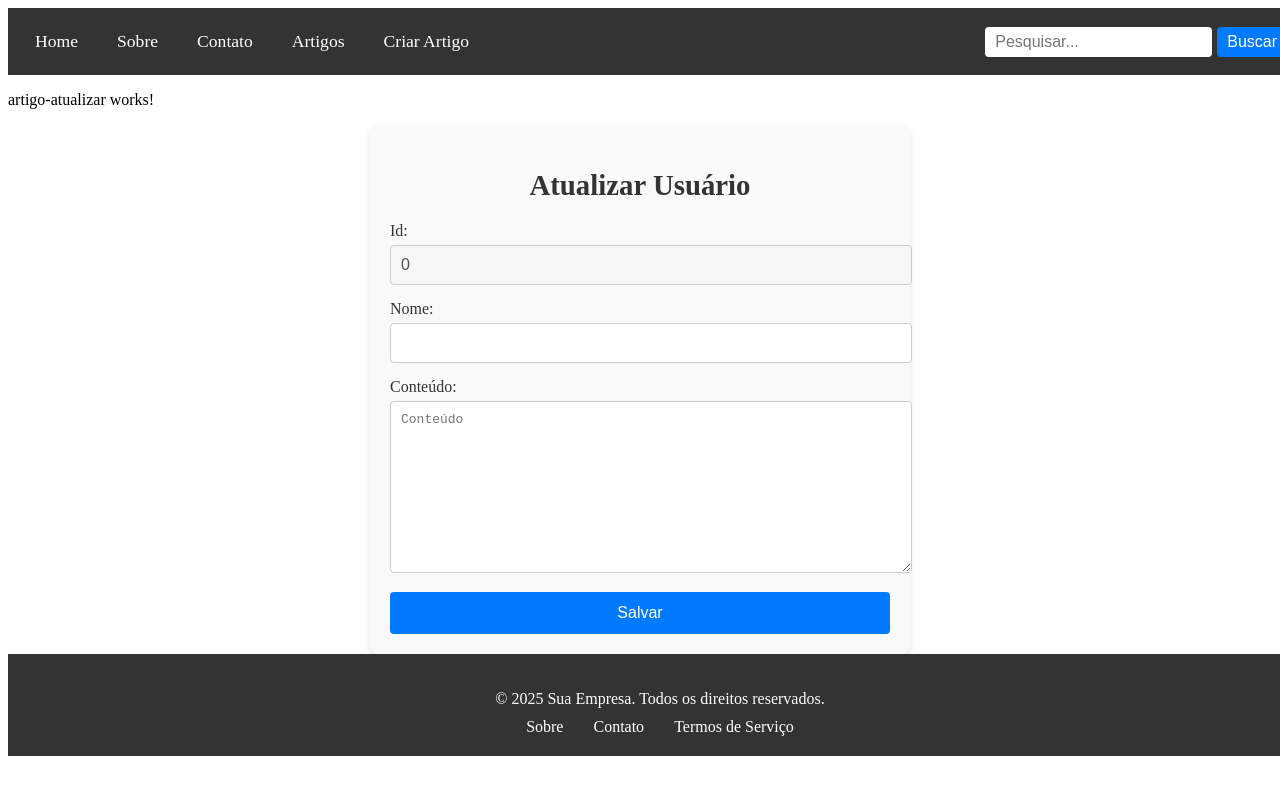
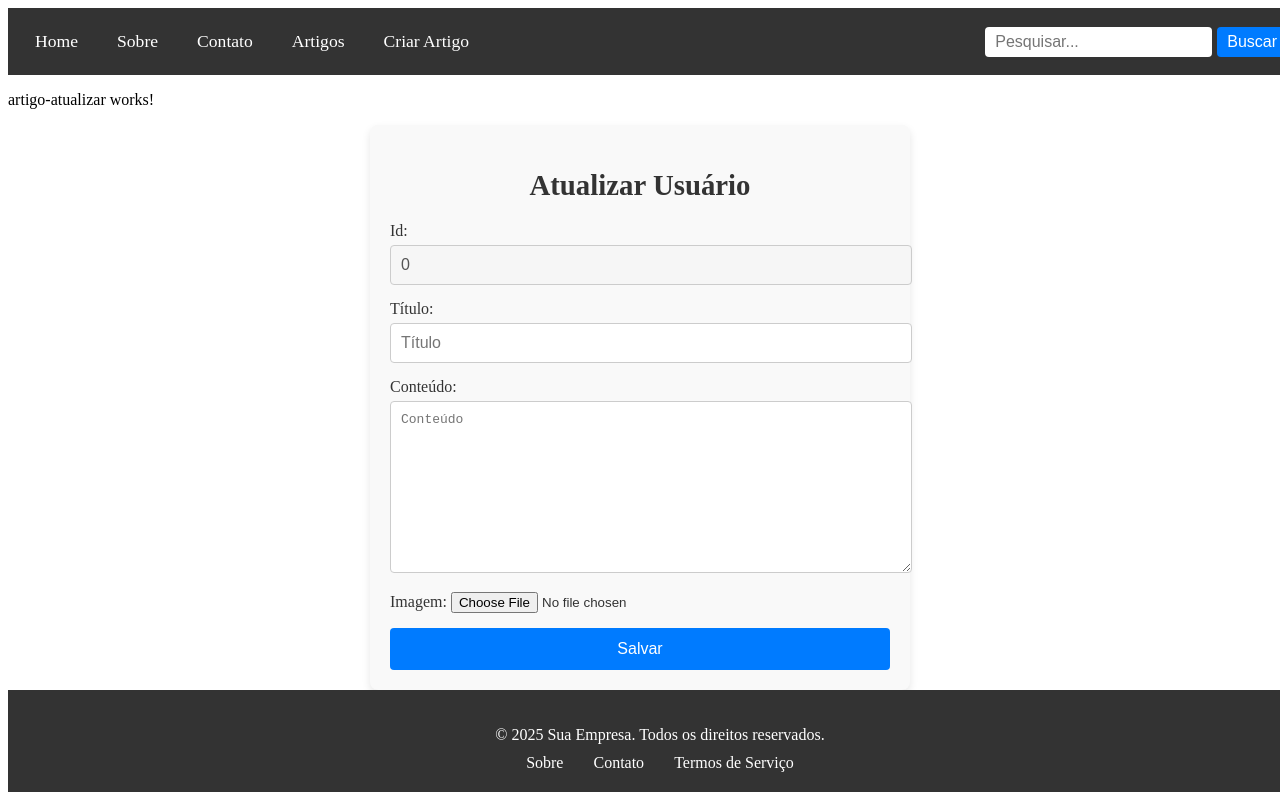
Before and after one commit to braulio-dos-santos/blog247, an Angular app: page /artigo-atualizar in a window 1280 px wide. Shown: the top 800 px of the page. Built offline with nearby package versions, Linux system fonts and the light colour scheme; no server answers.

Commit message:
Atualiza rótulos de campos no formulário de atualização de artigo

```diff
--- a/src/app/pages/artigo-atualizar/artigo-atualizar.component.html
+++ b/src/app/pages/artigo-atualizar/artigo-atualizar.component.html
@@ -9,8 +9,8 @@
       <input type="number" [(ngModel)]="artigoId" name="id" disabled />
     </label>
     <label>
-      Nome:
-      <input type="text" [(ngModel)]="artigo.titulo" name="titulo" required />
+      Título:
+      <input type="text" [(ngModel)]="artigo.titulo" placeholder="Título" name="titulo" required />
     </label>
 
     <label>
@@ -22,6 +22,11 @@
       ></textarea>
     </label>
 
+    <label>
+      Imagem:
+      <input type="file" placeholder="Imagem" name="imagem" accept="image/*" required />
+    </label>
+
     <button type="submit">Salvar</button>
   </form>
 
```
